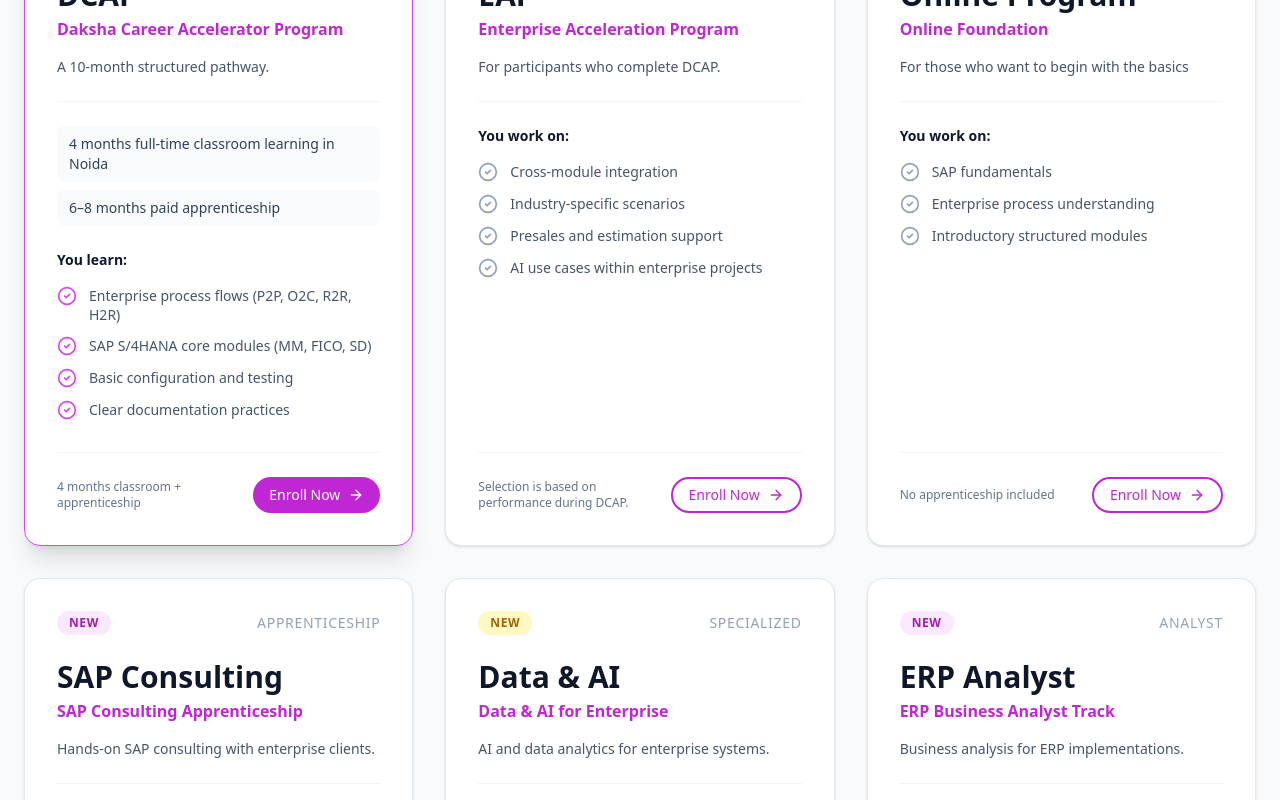
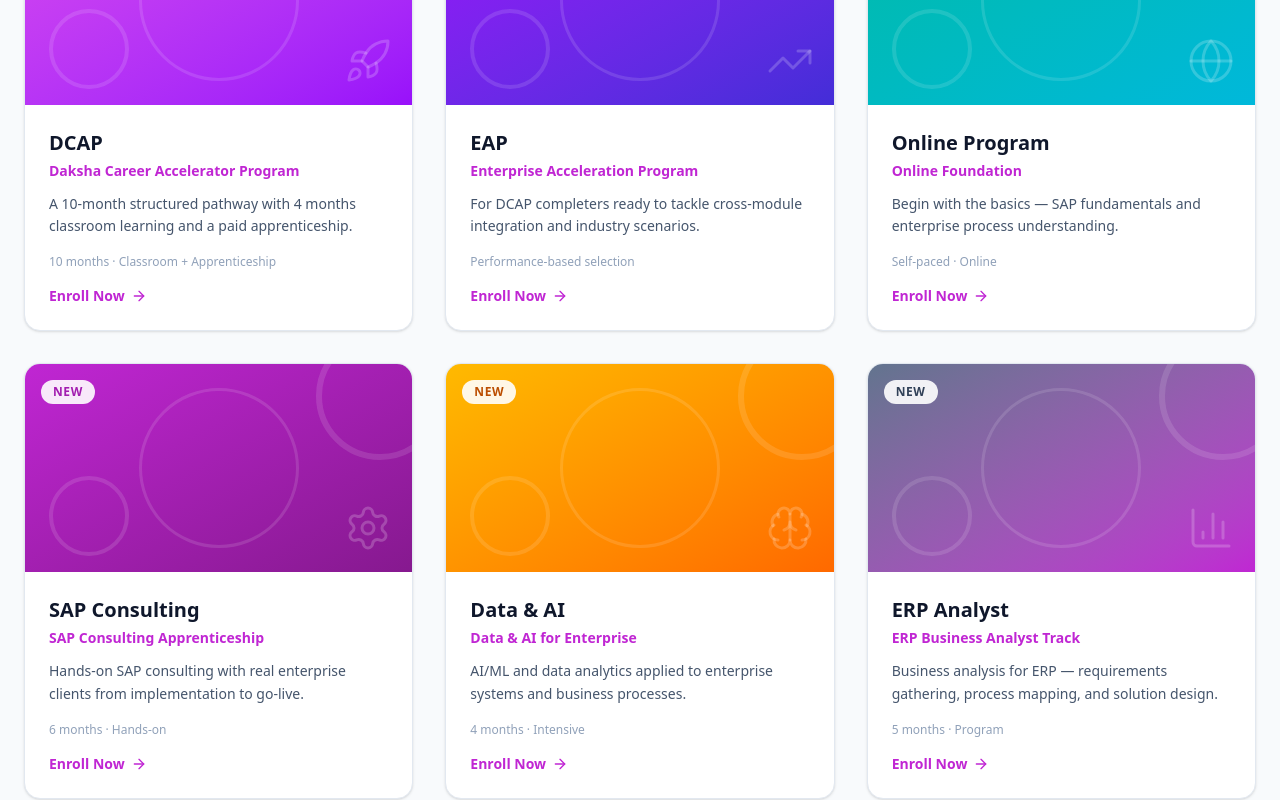
Before and after one commit to AtmegaBuzz/axentiaai, a Next.js app: page / in a window 1280 px wide. Shown: the part 2540-3340 px from the top of the page. Built offline with nearby package versions, Linux system fonts and the light colour scheme.

Commit message:
Programs: Multiverse popular programmes style

```diff
--- a/components/sections/Programs.tsx
+++ b/components/sections/Programs.tsx
@@ -1,83 +1,126 @@
 'use client';
 
 import { motion } from 'framer-motion';
-import { ArrowRight, CheckCircle2 } from 'lucide-react';
-import { Button } from '../ui/Button';
+import { ArrowRight, Rocket, TrendingUp, Globe, Settings, Brain, BarChart3 } from 'lucide-react';
+import type { LucideIcon } from 'lucide-react';
 
-const programs = [
+interface Program {
+    title: string;
+    subtitle: string;
+    badge: string;
+    badgeColor: string;
+    desc: string;
+    meta: string;
+    gradient: string;
+    icon: LucideIcon;
+}
+
+const programs: Program[] = [
     {
         title: 'DCAP',
         subtitle: 'Daksha Career Accelerator Program',
         badge: 'Most Popular',
-        badgeColor: 'bg-brand-100 text-brand-700',
-        type: 'Basic',
-        desc: 'A 10-month structured pathway.',
-        timeline: ['4 months full-time classroom learning in Noida', '6–8 months paid apprenticeship'],
-        learnList: ['Enterprise process flows (P2P, O2C, R2R, H2R)', 'SAP S/4HANA core modules (MM, FICO, SD)', 'Basic configuration and testing', 'Clear documentation practices'],
-        meta: '4 months classroom + apprenticeship',
-        activeHighlight: true,
+        badgeColor: 'bg-white/90 text-brand-700',
+        desc: 'A 10-month structured pathway with 4 months classroom learning and a paid apprenticeship.',
+        meta: '10 months · Classroom + Apprenticeship',
+        gradient: 'from-brand-500 to-purple-600',
+        icon: Rocket,
     },
     {
         title: 'EAP',
         subtitle: 'Enterprise Acceleration Program',
         badge: 'Advanced',
-        badgeColor: 'bg-slate-100 text-slate-700',
-        type: 'Professional',
-        desc: 'For participants who complete DCAP.',
-        timeline: [],
-        learnList: ['Cross-module integration', 'Industry-specific scenarios', 'Presales and estimation support', 'AI use cases within enterprise projects'],
-        meta: 'Selection is based on performance during DCAP.',
-        activeHighlight: false,
+        badgeColor: 'bg-white/90 text-indigo-700',
+        desc: 'For DCAP completers ready to tackle cross-module integration and industry scenarios.',
+        meta: 'Performance-based selection',
+        gradient: 'from-purple-600 to-indigo-700',
+        icon: TrendingUp,
     },
     {
         title: 'Online Program',
         subtitle: 'Online Foundation',
         badge: 'Upcoming',
-        badgeColor: 'bg-accent-100 text-accent-700',
-        type: 'Explore',
-        desc: 'For those who want to begin with the basics',
-        timeline: [],
-        learnList: ['SAP fundamentals', 'Enterprise process understanding', 'Introductory structured modules'],
-        meta: 'No apprenticeship included',
-        activeHighlight: false,
+        badgeColor: 'bg-white/90 text-teal-700',
+        desc: 'Begin with the basics — SAP fundamentals and enterprise process understanding.',
+        meta: 'Self-paced · Online',
+        gradient: 'from-teal-500 to-cyan-500',
+        icon: Globe,
     },
     {
         title: 'SAP Consulting',
         subtitle: 'SAP Consulting Apprenticeship',
         badge: 'New',
-        badgeColor: 'bg-brand-100 text-brand-700',
-        type: 'Apprenticeship',
-        desc: 'Hands-on SAP consulting with enterprise clients.',
-        timeline: [],
-        learnList: ['End-to-end SAP implementation', 'Client communication', 'Configuration & testing', 'Go-live support'],
-        meta: '6 months hands-on',
-        activeHighlight: false,
+        badgeColor: 'bg-white/90 text-brand-700',
+        desc: 'Hands-on SAP consulting with real enterprise clients from implementation to go-live.',
+        meta: '6 months · Hands-on',
+        gradient: 'from-brand-600 to-brand-800',
+        icon: Settings,
     },
     {
         title: 'Data & AI',
         subtitle: 'Data & AI for Enterprise',
         badge: 'New',
-        badgeColor: 'bg-accent-100 text-accent-700',
-        type: 'Specialized',
-        desc: 'AI and data analytics for enterprise systems.',
-        timeline: [],
-        learnList: ['Enterprise data architecture', 'AI/ML for business processes', 'Predictive analytics', 'SAP BTP & AI integration'],
-        meta: '4 months intensive',
-        activeHighlight: false,
+        badgeColor: 'bg-white/90 text-amber-700',
+        desc: 'AI/ML and data analytics applied to enterprise systems and business processes.',
+        meta: '4 months · Intensive',
+        gradient: 'from-amber-400 to-orange-500',
+        icon: Brain,
     },
     {
         title: 'ERP Analyst',
         subtitle: 'ERP Business Analyst Track',
         badge: 'New',
-        badgeColor: 'bg-brand-100 text-brand-700',
-        type: 'Analyst',
-        desc: 'Business analysis for ERP implementations.',
-        timeline: [],
-        learnList: ['Requirements gathering', 'Process mapping', 'Gap analysis', 'Solution design documentation'],
-        meta: '5 months program',
-        activeHighlight: false,
+        badgeColor: 'bg-white/90 text-slate-700',
+        desc: 'Business analysis for ERP — requirements gathering, process mapping, and solution design.',
+        meta: '5 months · Program',
+        gradient: 'from-slate-500 to-brand-600',
+        icon: BarChart3,
     },
 ];
+
+function ProgramCard({ prog, idx }: { prog: Program; idx: number }) {
+    const Icon = prog.icon;
+    return (
+        <motion.div
+            initial={{ opacity: 0, y: 24 }}
+            whileInView={{ opacity: 1, y: 0 }}
+            viewport={{ once: true, margin: '-60px' }}
+            transition={{ delay: 0.08 * idx, duration: 0.5 }}
+            className="group relative bg-white rounded-2xl border border-slate-200 shadow-sm hover:shadow-lg hover:-translate-y-1 transition-all duration-300 flex flex-col overflow-hidden"
+        >
+            {/* Gradient image area */}
+            <div className={`relative h-52 bg-gradient-to-br ${prog.gradient} overflow-hidden`}>
+                {/* Abstract decorative shapes */}
+                <div className="absolute inset-0 opacity-[0.12]">
+                    <div className="absolute -top-8 -right-8 w-32 h-32 rounded-full border-[6px] border-white" />
+                    <div className="absolute bottom-4 left-6 w-20 h-20 rounded-full border-[4px] border-white" />
+                    <div className="absolute top-1/2 left-1/2 -translate-x-1/2 -translate-y-1/2 w-40 h-40 rounded-full border-[3px] border-white" />
+                </div>
+                {/* Icon */}
+                <Icon className="absolute bottom-5 right-5 w-12 h-12 text-white/20" strokeWidth={1.5} />
+                {/* Badge */}
+                <span className={`absolute top-4 left-4 px-3 py-1 rounded-full text-xs font-bold uppercase tracking-wider backdrop-blur-sm ${prog.badgeColor}`}>
+                    {prog.badge}
+                </span>
+            </div>
+
+            {/* Content */}
+            <div className="flex flex-col flex-grow p-6">
+                <h3 className="text-xl font-bold text-slate-900 mb-1">{prog.title}</h3>
+                <p className="text-sm font-semibold text-brand-600 mb-3">{prog.subtitle}</p>
+                <p className="text-sm text-slate-600 leading-relaxed mb-4 flex-grow">{prog.desc}</p>
+                <p className="text-xs text-slate-400 font-medium mb-4">{prog.meta}</p>
+                <button
+                    onClick={() => document.getElementById('cta')?.scrollIntoView({ behavior: 'smooth' })}
+                    className="inline-flex items-center gap-1.5 text-sm font-semibold text-brand-600 hover:text-brand-700 transition-colors group/link"
+                >
+                    Enroll Now
+                    <ArrowRight className="w-4 h-4 transition-transform group-hover/link:translate-x-0.5" />
+                </button>
+            </div>
+        </motion.div>
+    );
+}
 
 export function Programs() {
     return (
@@ -89,49 +132,9 @@
                     <motion.p initial={{ opacity: 0, y: 20 }} whileInView={{ opacity: 1, y: 0 }} viewport={{ once: true }} transition={{ delay: 0.2 }} className="text-lg text-slate-600">Six programs designed for different stages of your consulting career.</motion.p>
                 </div>
 
-                <div className="grid grid-cols-1 md:grid-cols-2 lg:grid-cols-3 gap-8 items-start">
+                <div className="grid grid-cols-1 md:grid-cols-2 lg:grid-cols-3 gap-8">
                     {programs.map((prog, idx) => (
-                        <motion.div
-                            key={prog.title}
-                            initial={{ opacity: 0, y: 15 }}
-                            whileInView={{ opacity: 1, y: 0 }}
-                            viewport={{ once: true, margin: "-50px" }}
-                            transition={{ delay: 0.05 * idx }}
-                            className={`relative bg-white rounded-2xl p-8 border transition-all duration-300 flex flex-col h-full ${prog.activeHighlight ? 'border-brand-500 shadow-xl z-10' : 'border-slate-200 shadow-sm hover:border-brand-200'}`}
-                        >
-                            <div className="flex items-center justify-between mb-6">
-                                <span className={`px-3 py-1 rounded-full text-xs font-bold uppercase tracking-wider ${prog.badgeColor}`}>{prog.badge}</span>
-                                <span className="text-slate-400 text-sm font-medium uppercase tracking-wider">{prog.type}</span>
-                            </div>
-                            <h3 className="text-3xl font-extrabold text-slate-900 mb-1">{prog.title}</h3>
-                            <p className="text-brand-600 font-semibold mb-4">{prog.subtitle}</p>
-                            <p className="text-slate-600 text-sm mb-6 pb-6 border-b border-slate-100">{prog.desc}</p>
-                            {prog.timeline.length > 0 && (
-                                <div className="mb-6 space-y-2">
-                                    {prog.timeline.map((item, i) => (
-                                        <p key={i} className="text-sm font-medium text-slate-700 bg-slate-50 px-3 py-2 rounded-lg">{item}</p>
-                                    ))}
-                                </div>
-                            )}
-                            <div className="mb-8 flex-grow">
-                                <h4 className="text-sm font-bold text-slate-900 mb-4">{prog.timeline.length > 0 ? 'You learn:' : 'You work on:'}</h4>
-                                <ul className="space-y-3">
-                                    {prog.learnList.map((item, i) => (
-                                        <li key={i} className="flex flex-start gap-3">
-                                            <CheckCircle2 className={`w-5 h-5 shrink-0 ${prog.activeHighlight ? 'text-brand-500' : 'text-slate-400'}`} />
-                                            <span className="text-sm text-slate-600 leading-snug">{item}</span>
-                                        </li>
-                                    ))}
-                                </ul>
-                            </div>
-                            <div className="mt-auto pt-6 border-t border-slate-100 flex items-center justify-between">
-                                <p className="text-xs font-medium text-slate-500 max-w-[50%]">{prog.meta}</p>
-                                <Button variant={prog.activeHighlight ? 'primary' : 'outline'} size="sm" className="gap-2"
-                                    onClick={() => document.getElementById('cta')?.scrollIntoView({ behavior: 'smooth' })}>
-                                    Enroll Now <ArrowRight className="w-4 h-4" />
-                                </Button>
-                            </div>
-                        </motion.div>
+                        <ProgramCard key={prog.title} prog={prog} idx={idx} />
                     ))}
                 </div>
             </div>
```
